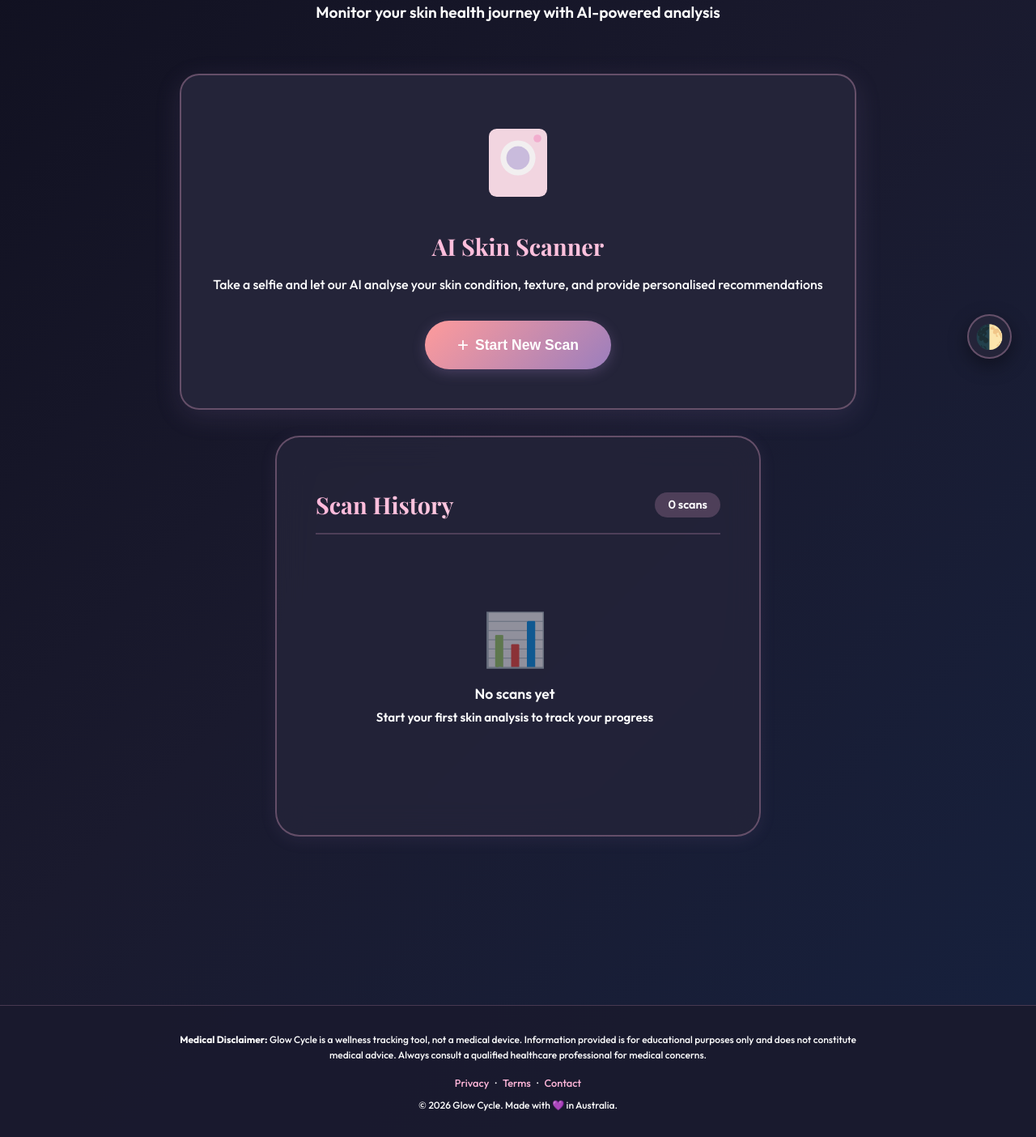
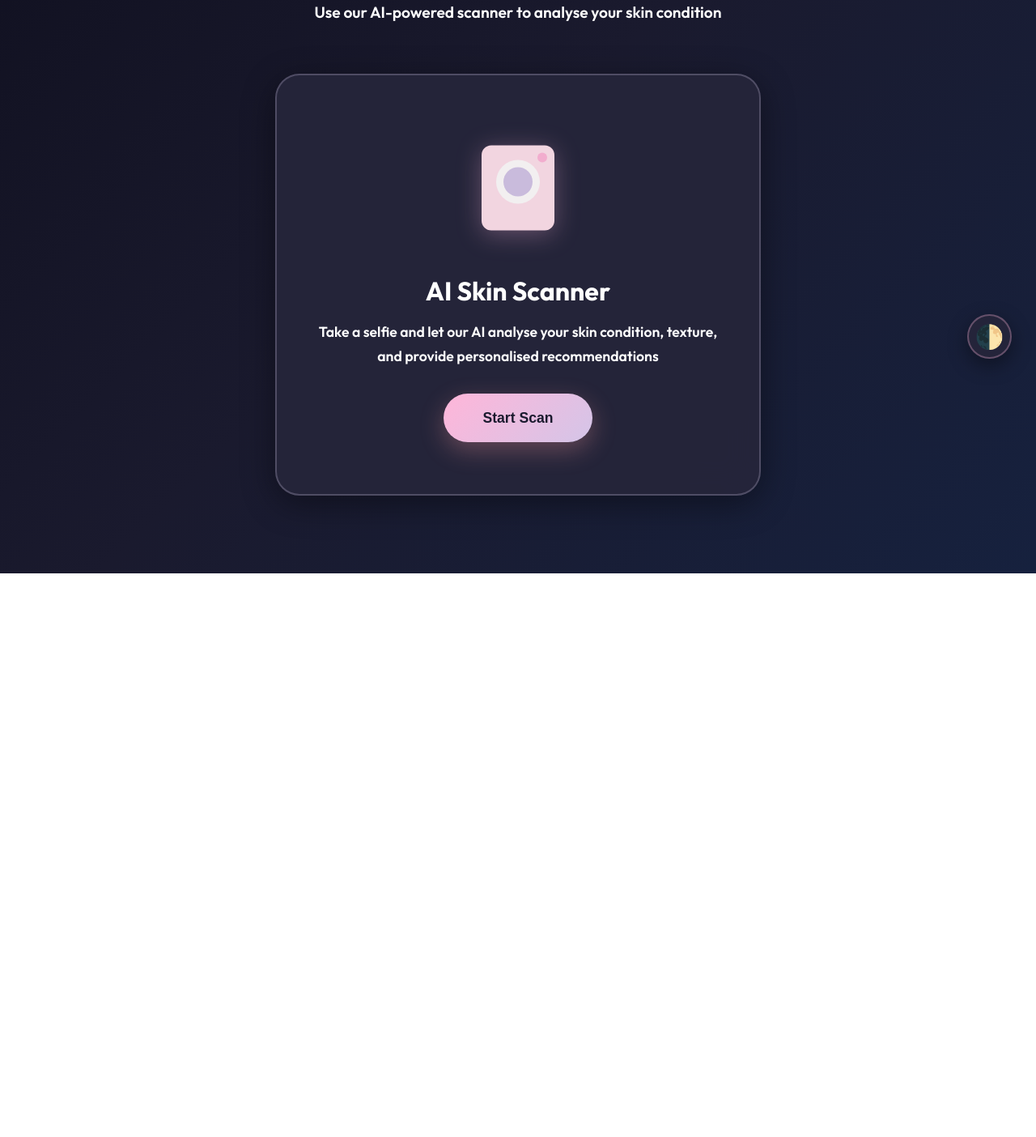
Before and after one commit to puddl3duck/glowcycle, a plain HTML site: page frontend/pages/skin-tracking.html in a window 1280 px wide. Shown: the part 327-1731 px from the top of the page at 81% size. After the commit the page ends 1035 px from the top, so only its background shows below. Drawn offline with nearby package versions, Linux system fonts and the light colour scheme.

```diff
--- a/frontend/pages/skin-tracking.html
+++ b/frontend/pages/skin-tracking.html
@@ -1,14 +1,17 @@
-<!DOCTYPE html>
+<!doctype html>
 <html lang="en">
   <head>
-    <meta charset="UTF-8">
-    <meta name="viewport" content="width=device-width, initial-scale=1.0">
+    <meta charset="UTF-8" />
+    <meta name="viewport" content="width=device-width, initial-scale=1.0" />
     <title>Skin Tracking - Glow Cycle</title>
-    <link rel="preconnect" href="https://fonts.googleapis.com">
-    <link rel="preconnect" href="https://fonts.gstatic.com" crossorigin>
-    <link href="https://fonts.googleapis.com/css2?family=Outfit:wght@300;400;500;600;700&family=Playfair+Display:wght@400;500;600;700&display=swap" rel="stylesheet">
-    <link rel="stylesheet" href="../css/skin-tracking.css">
-    <link rel="stylesheet" href="../css/dark-mode-complete.css">
+    <link rel="preconnect" href="https://fonts.googleapis.com" />
+    <link rel="preconnect" href="https://fonts.gstatic.com" crossorigin />
+    <link
+      href="https://fonts.googleapis.com/css2?family=Outfit:wght@300;400;500;600;700&family=Playfair+Display:wght@400;500;600;700&display=swap"
+      rel="stylesheet"
+    />
+    <link rel="stylesheet" href="../css/skin-tracking.css" />
+    <link rel="stylesheet" href="../css/dark-mode-complete.css" />
   </head>
   <body class="light-theme">
     <!-- Theme Toggle Button -->
@@ -24,8 +27,8 @@
         <a href="../index.html#about" class="nav-link">About</a>
       </div>
       <div class="nav-profile">
-            <div class="profile-avatar" id="profile-avatar">U</div>
-            <span class="profile-name" id="profile-name">User</span>
+        <div class="profile-avatar">S</div>
+        <span class="profile-name">Sofia</span>
       </div>
     </nav>
 
@@ -42,91 +45,95 @@
       <!-- Header -->
       <div class="page-header">
         <h1>Track Your Skin</h1>
-            <p>Monitor your skin health journey with AI-powered analysis</p>
+        <p>Use our AI-powered scanner to analyse your skin condition</p>
       </div>
 
-        <!-- Vertical Layout: Scanner Top, History Bottom -->
-        <div class="skin-dashboard-layout">
-            <!-- Top Section: New Scan Card -->
-            <div class="new-scan-section">
-                <div class="new-scan-card">
-                    <div class="scan-card-icon">
-                        <svg viewBox="0 0 100 100" fill="none" xmlns="http://www.w3.org/2000/svg">
-                            <rect x="20" y="15" width="60" height="70" rx="8" fill="url(#camGrad)"/>
-                            <circle cx="50" cy="45" r="18" fill="#FFFFFF" opacity="0.9"/>
-                            <circle cx="50" cy="45" r="12" fill="url(#lensGrad)"/>
-                            <circle cx="70" cy="25" r="4" fill="#FFB6D9"/>
+      <!-- AI Scanner Card (Centered) -->
+      <div class="method-selection-single">
+        <div class="method-card-large" onclick="showConsentPopup()">
+          <div class="method-icon-large">
+            <svg
+              viewBox="0 0 100 100"
+              fill="none"
+              xmlns="http://www.w3.org/2000/svg"
+            >
+              <rect
+                x="20"
+                y="15"
+                width="60"
+                height="70"
+                rx="8"
+                fill="url(#camGrad)"
+              />
+              <circle cx="50" cy="45" r="18" fill="#FFFFFF" opacity="0.9" />
+              <circle cx="50" cy="45" r="12" fill="url(#lensGrad)" />
+              <circle cx="70" cy="25" r="4" fill="#FFB6D9" />
               <defs>
                 <linearGradient id="camGrad" x1="20" y1="15" x2="80" y2="85">
-                                    <stop offset="0%" stop-color="#FFE0EC"/>
-                                    <stop offset="100%" stop-color="#FFB6D9"/>
+                  <stop offset="0%" stop-color="#FFE0EC" />
+                  <stop offset="100%" stop-color="#FFB6D9" />
                 </linearGradient>
                 <linearGradient id="lensGrad" x1="38" y1="33" x2="62" y2="57">
-                                    <stop offset="0%" stop-color="#D4C5E8"/>
-                                    <stop offset="100%" stop-color="#9B7EBD"/>
+                  <stop offset="0%" stop-color="#D4C5E8" />
+                  <stop offset="100%" stop-color="#9B7EBD" />
                 </linearGradient>
               </defs>
             </svg>
           </div>
           <h3>AI Skin Scanner</h3>
-                    <p>Take a selfie and let our AI analyse your skin condition, texture, and provide personalised recommendations</p>
-                    <button class="start-scan-btn" onclick="showConsentPopup()">
-                        <span class="btn-icon">+</span>
-                        <span>Start New Scan</span>
-                    </button>
-                </div>
-            </div>
-
-            <!-- Bottom Section: Scan History -->
-            <div class="scan-history-section">
-                <div class="history-header">
-                    <h2>Scan History</h2>
-                    <span class="scan-count" id="scan-count">0 scans</span>
-                </div>
-
-                <!-- History List -->
-                <div class="history-list" id="history-list">
-                    <!-- Empty State -->
-                    <div class="empty-history" id="empty-history">
-                        <div class="empty-icon">📊</div>
-                        <p>No scans yet</p>
-                        <p class="empty-subtitle">Start your first skin analysis to track your progress</p>
-                    </div>
-
-                    <!-- History cards will be inserted here dynamically -->
-                </div>
+          <p>
+            Take a selfie and let our AI analyse your skin condition, texture,
+            and provide personalised recommendations
+          </p>
+          <button class="method-btn-large">Start Scan</button>
         </div>
       </div>
 
       <!-- Consent Popup (Hidden by default) -->
-        <div id="consent-popup" class="consent-overlay" style="display: none;">
+      <div id="consent-popup" class="consent-overlay" style="display: none">
         <div class="consent-modal">
           <div class="consent-icon">🔒</div>
           <h2>Privacy & Consent</h2>
           <div class="consent-content">
-                    <p>We'll use your camera to analyse your skin condition. Your photo is processed locally and never stored or shared without your permission.</p>
+            <p>
+              We'll use your camera to analyse your skin condition. Your photo
+              is processed locally and never stored or shared without your
+              permission.
+            </p>
             <details class="consent-details">
               <summary>Learn more about data privacy</summary>
-                        <p class="consent-detail-text">Your facial image is analysed in real-time using AI technology. We detect skin characteristics to provide personalised recommendations. All processing happens securely, and you maintain full control over your data.</p>
+              <p class="consent-detail-text">
+                Your facial image is analysed in real-time using AI technology.
+                We detect skin characteristics to provide personalised
+                recommendations. All processing happens securely, and you
+                maintain full control over your data.
+              </p>
             </details>
           </div>
           <div class="consent-checkbox">
             <input type="checkbox" id="consent-check" />
-                    <label for="consent-check">I understand and consent to use the AI skin scanner</label>
-                </div>
-                <div class="consent-checkbox" style="margin-top: 0.5rem;">
-                <input type="checkbox" id="remember-check" />
-                <label for="remember-check">Remember my choice</label>
+            <label for="consent-check"
+              >I understand and consent to use the AI skin scanner</label
+            >
           </div>
           <div class="consent-buttons">
-                    <button class="btn-cancel" onclick="closeConsentPopup()">Cancel</button>
-                    <button class="btn-accept" onclick="acceptConsent()" disabled id="accept-btn">Start Scanner</button>
+            <button class="btn-cancel" onclick="closeConsentPopup()">
+              Cancel
+            </button>
+            <button
+              class="btn-accept"
+              onclick="acceptConsent()"
+              disabled
+              id="accept-btn"
+            >
+              Start Scanner
+            </button>
           </div>
         </div>
       </div>
 
       <!-- Scanner View (Hidden by default) -->
-        <div id="scanner-view" class="tracking-view" style="display: none;">
+      <div id="scanner-view" class="tracking-view" style="display: none">
         <div class="scanner-container">
           <!-- Instructions at top -->
           <div class="scanner-instructions">
@@ -146,13 +153,15 @@
 
           <div class="scanner-header">
             <h2>AI Skin Scanner</h2>
-                    <button class="close-scanner-btn" onclick="closeScanner()">✕</button>
+            <button class="close-scanner-btn" onclick="closeScanner()">
+              ✕
+            </button>
           </div>
 
           <div class="camera-frame-wrapper">
             <div class="camera-frame">
               <video id="camera-video" autoplay playsinline></video>
-                        <canvas id="camera-canvas" style="display: none;"></canvas>
+              <canvas id="camera-canvas" style="display: none"></canvas>
               <div class="camera-overlay">
                 <div class="face-guide-oval">
                   <div class="oval-border"></div>
@@ -164,7 +173,11 @@
               </div>
 
               <!-- AI Analysis Overlay -->
-                        <div class="ai-analysis-overlay" id="ai-analysis-overlay" style="display: none;">
+              <div
+                class="ai-analysis-overlay"
+                id="ai-analysis-overlay"
+                style="display: none"
+              >
                 <div class="analysis-content">
                   <div class="scanning-animation">
                     <div class="scan-line"></div>
@@ -177,15 +190,17 @@
                     </div>
                   </div>
                   <div class="analysis-text">
-                                    <h3 id="analysis-title">Analysing Your Skin</h3>
+                    <h3 id="analysis-title">Analyzing Your Skin</h3>
                     <div class="analysis-steps">
                       <div class="step-item" id="step-1">
                         <span class="step-icon">🔍</span>
-                                            <span class="step-text">Detecting facial features...</span>
+                        <span class="step-text"
+                          >Detecting facial features...</span
+                        >
                       </div>
                       <div class="step-item" id="step-2">
                         <span class="step-icon">✨</span>
-                                            <span class="step-text">Analysing skin texture...</span>
+                        <span class="step-text">Analyzing skin texture...</span>
                       </div>
                       <div class="step-item" id="step-3">
                         <span class="step-icon">💎</span>
@@ -193,7 +208,9 @@
                       </div>
                       <div class="step-item" id="step-4">
                         <span class="step-icon">🎯</span>
-                                            <span class="step-text">Generating recommendations...</span>
+                        <span class="step-text"
+                          >Generating recommendations...</span
+                        >
                       </div>
                     </div>
                     <div class="progress-bar-container">
@@ -211,17 +228,37 @@
           </div>
 
           <div class="camera-controls">
-                    <button class="capture-btn" onclick="capturePhoto()" id="capture-btn">
+            <button
+              class="capture-btn"
+              onclick="capturePhoto()"
+              id="capture-btn"
+            >
               <span class="capture-circle">
-                            <svg class="capture-icon" viewBox="0 0 24 24" fill="none" stroke="currentColor" stroke-width="2">
+                <svg
+                  class="capture-icon"
+                  viewBox="0 0 24 24"
+                  fill="none"
+                  stroke="currentColor"
+                  stroke-width="2"
+                >
                   <circle cx="12" cy="12" r="10"></circle>
                   <circle cx="12" cy="12" r="3"></circle>
                 </svg>
               </span>
               <span class="capture-text">Capture Photo</span>
             </button>
-                    <button class="retake-btn" onclick="retakePhoto()" id="retake-btn" style="display: none;">
-                        <svg viewBox="0 0 24 24" fill="none" stroke="currentColor" stroke-width="2">
+            <button
+              class="retake-btn"
+              onclick="retakePhoto()"
+              id="retake-btn"
+              style="display: none"
+            >
+              <svg
+                viewBox="0 0 24 24"
+                fill="none"
+                stroke="currentColor"
+                stroke-width="2"
+              >
                 <polyline points="1 4 1 10 7 10"></polyline>
                 <path d="M3.51 15a9 9 0 1 0 2.13-9.36L1 10"></path>
               </svg>
@@ -232,7 +269,7 @@
       </div>
 
       <!-- Results View (Hidden by default) -->
-        <div id="results-view" class="tracking-view" style="display: none;">
+      <div id="results-view" class="tracking-view" style="display: none">
         <div class="results-container">
           <div class="results-header">
             <h2>Your Skin Report</h2>
@@ -242,13 +279,29 @@
           <div class="overall-score">
             <div class="score-circle">
               <svg viewBox="0 0 120 120">
-                            <circle cx="60" cy="60" r="50" fill="none" stroke="#E8E4F3" stroke-width="10"/>
-                            <circle cx="60" cy="60" r="50" fill="none" stroke="url(#scoreGrad)" stroke-width="10"
-                                    stroke-dasharray="314" stroke-dashoffset="63" transform="rotate(-90 60 60)"/>
+                <circle
+                  cx="60"
+                  cy="60"
+                  r="50"
+                  fill="none"
+                  stroke="#E8E4F3"
+                  stroke-width="10"
+                />
+                <circle
+                  cx="60"
+                  cy="60"
+                  r="50"
+                  fill="none"
+                  stroke="url(#scoreGrad)"
+                  stroke-width="10"
+                  stroke-dasharray="314"
+                  stroke-dashoffset="63"
+                  transform="rotate(-90 60 60)"
+                />
                 <defs>
                   <linearGradient id="scoreGrad">
-                                    <stop offset="0%" stop-color="#A8E6CF"/>
-                                    <stop offset="100%" stop-color="#FFB6D9"/>
+                    <stop offset="0%" stop-color="#A8E6CF" />
+                    <stop offset="100%" stop-color="#FFB6D9" />
                   </linearGradient>
                 </defs>
               </svg>
@@ -296,32 +349,32 @@
               <div class="routine-step">✓ SPF 30+ Sunscreen</div>
             </div>
 
+            <h3 style="margin-top: 2rem">Recommended for You</h3>
+            <div class="recommendation-card">
+              <div class="rec-icon">✨</div>
+              <div class="rec-content">
+                <h4>Vitamin C Serum</h4>
+                <p>
+                  Perfect for your ovulation phase - boost that natural glow!
+                </p>
+              </div>
+            </div>
+            <div class="recommendation-card">
+              <div class="rec-icon">💧</div>
+              <div class="rec-content">
+                <h4>Hydrating Moisturizer</h4>
+                <p>Keep your skin balanced and hydrated.</p>
+              </div>
+            </div>
             <div id="ai-tips" style="margin-top: 1rem"></div>
             <p id="ai-disclaimer" style="margin-top: 1rem; font-size: 0.9rem; opacity: 0.8"></p>
           </div>
 
-                <button class="save-btn" onclick="saveReport()">Save Report</button>
+          <button class="save-btn">Save Report</button>
+        </div>
       </div>
     </div>
 
-    </div><!-- end .skin-tracking-container -->
-
-    <!-- Footer -->
-    <footer class="footer">
-        <div class="footer-content-wrapper">
-            <p class="footer-text">
-                <strong>Medical Disclaimer:</strong> Glow Cycle is a wellness tracking tool, not a medical device.
-                Information provided is for educational purposes only and does not constitute medical advice.
-                Always consult a qualified healthcare professional for medical concerns.
-            </p>
-            <p class="footer-links">
-                <a href="../index.html#privacy">Privacy</a> ·
-                <a href="../index.html#terms">Terms</a> ·
-                <a href="../index.html#contact">Contact</a>
-            </p>
-            <p class="footer-copyright">© 2026 Glow Cycle. Made with 💜 in Australia.</p>
-        </div>
-    </footer>
     <script src="../js/config.js"></script>
     <script src="../js/skin-tracking.js"></script>
   </body>
```
Lines whose indentation alone changed are shown as unchanged.
